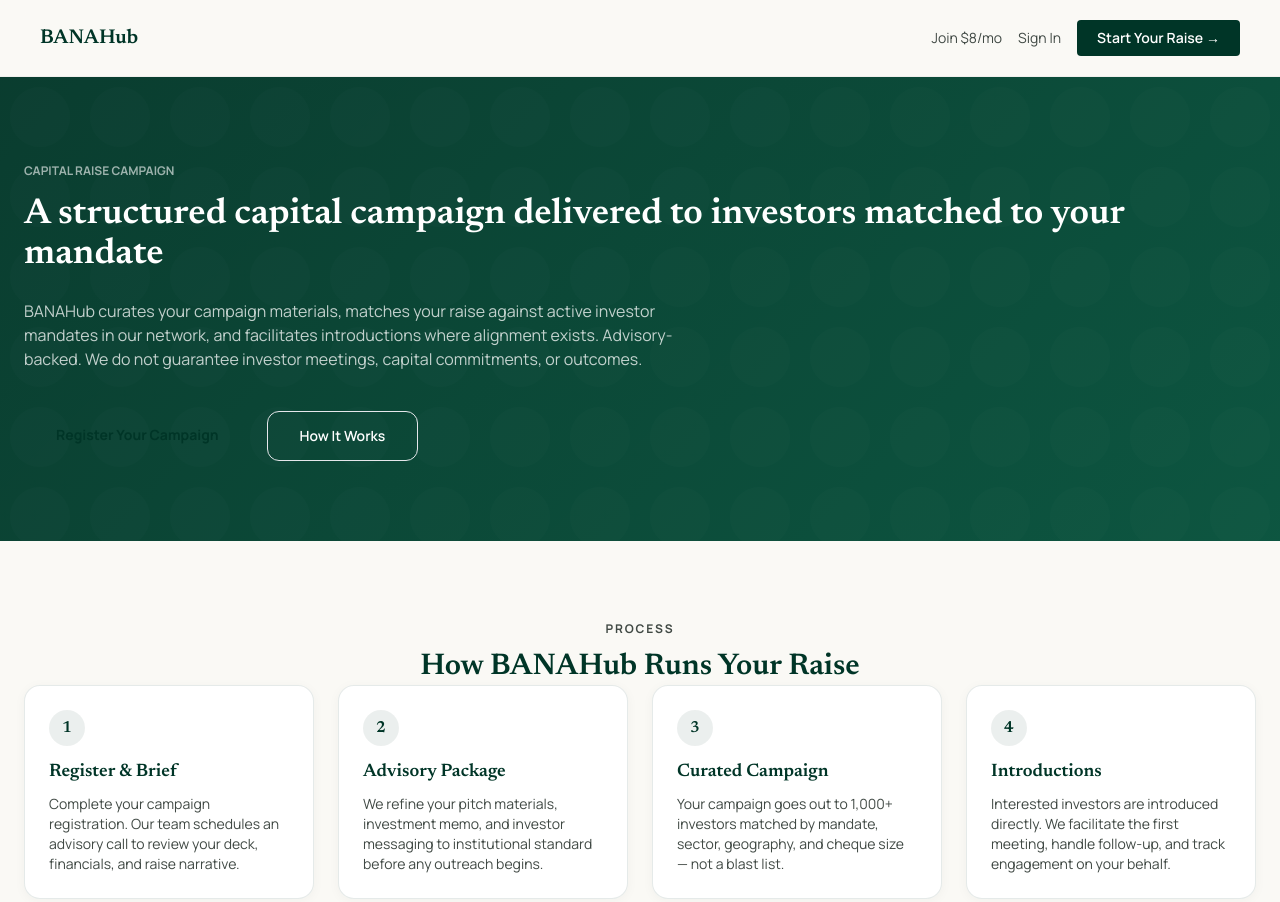
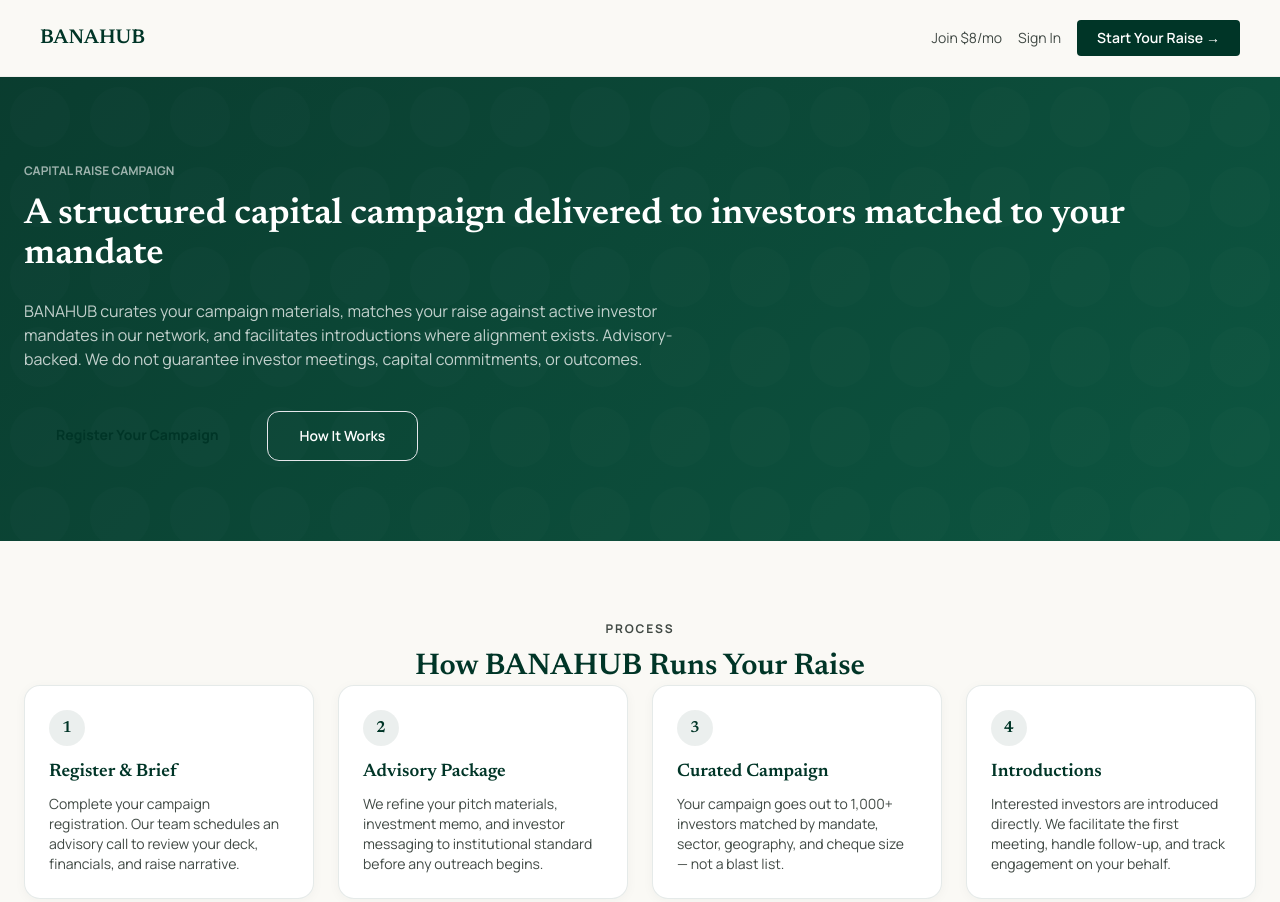
Before and after one commit to Ibthisam29/BANAHUB, a website: page banahub-complete-final/Banahub platform/fundraise.html in a window 1280 px wide. Shown: the top 902 px of the page. Drawn offline with nearby package versions, Linux system fonts and the light colour scheme.

Commit message:
Correct capitalization of 'BANAHub' to 'BANAHUB'

```diff
--- a/banahub-complete-final/Banahub platform/fundraise.html
+++ b/banahub-complete-final/Banahub platform/fundraise.html
@@ -3,8 +3,8 @@
 <head>
 <meta charset="utf-8"/>
 <meta name="viewport" content="width=device-width, initial-scale=1.0"/>
-<meta name="description" content="Launch your capital raise campaign through BANAHub's curated network of 1,000+ institutional investors across Southeast Asia, the Gulf, and North Asia."/>
-<title>Raise Capital | BANAHub</title>
+<meta name="description" content="Launch your capital raise campaign through BANAHUB's curated network of 1,000+ institutional investors across Southeast Asia, the Gulf, and North Asia."/>
+<title>Raise Capital | BANAHUB</title>
 <link rel="icon" type="image/x-icon" href="favicon.ico"/>
 <link rel="icon" type="image/png" sizes="512x512" href="logo-icon-512.png"/>
 <link rel="apple-touch-icon" href="apple-touch-icon.png"/>
@@ -12,6 +12,7 @@
 <link href="https://fonts.googleapis.com/css2?family=Newsreader:opsz,wght@6..72,400;6..72,500;6..72,600&family=Manrope:wght@300;400;500;600;700&family=Material+Symbols+Outlined:wght,FILL@400,0&display=swap" rel="stylesheet"/>
 <style>
 *,*::before,*::after{box-sizing:border-box;}
+
 body{font-family:'Manrope',system-ui,sans-serif;}
 .font-display{font-family:'Newsreader',Georgia,serif;}
 .material-symbols-outlined{font-variation-settings:'FILL' 0,'wght' 400,'GRAD' 0,'opsz' 24;vertical-align:middle;}
@@ -48,7 +49,7 @@
 
 <!-- Nav -->
 <header class="px-10 py-5 flex items-center justify-between border-b border-outline-variant/20 bg-surface/80 backdrop-blur-md sticky top-0 z-10">
-  <a href="index.html" class="font-display font-semibold text-xl text-primary">BANAHub</a>
+  <a href="index.html" class="font-display font-semibold text-xl text-primary">BANAHUB</a>
   <div class="flex items-center gap-4">
     <a href="membership.html" class="font-sans text-sm text-on-surface-variant hover:text-primary transition-colors">Join $8/mo</a>
     <a href="login.html" class="font-sans text-sm text-on-surface-variant hover:text-primary transition-colors">Sign In</a>
@@ -62,7 +63,7 @@
     <div class="max-w-3xl anim-up">
       <span class="inline-block font-sans font-bold text-xs tracking-[0.18em] uppercase text-white/60 mb-4">Capital Raise Campaign</span>
       <h1 class="font-display font-semibold text-4xl md:text-6xl text-white mb-6 leading-tight">A structured capital campaign delivered to investors matched to your mandate</h1>
-      <p class="font-sans text-base md:text-lg text-white/75 mb-10 max-w-2xl">BANAHub curates your campaign materials, matches your raise against active investor mandates in our network, and facilitates introductions where alignment exists. Advisory-backed. We do not guarantee investor meetings, capital commitments, or outcomes.</p>
+      <p class="font-sans text-base md:text-lg text-white/75 mb-10 max-w-2xl">BANAHUB curates your campaign materials, matches your raise against active investor mandates in our network, and facilitates introductions where alignment exists. Advisory-backed. We do not guarantee investor meetings, capital commitments, or outcomes.</p>
       <div class="flex flex-wrap gap-4">
         <a href="#register-form" class="bg-white text-primary px-8 py-3.5 rounded-xl font-sans font-bold text-sm hover:bg-gray-50 transition-colors">Register Your Campaign</a>
         <a href="#how-it-works" class="border border-white/25 text-white px-8 py-3.5 rounded-xl font-sans font-semibold text-sm hover:border-white/50 transition-colors">How It Works</a>
@@ -78,7 +79,7 @@
   <div class="max-w-container-max mx-auto">
     <div class="text-center mb-14 anim-up">
       <span class="block font-sans font-bold text-xs tracking-[0.15em] uppercase text-on-surface-variant mb-3">Process</span>
-      <h2 class="font-display font-semibold text-3xl md:text-4xl text-primary">How BANAHub Runs Your Raise</h2>
+      <h2 class="font-display font-semibold text-3xl md:text-4xl text-primary">How BANAHUB Runs Your Raise</h2>
     </div>
     <div class="grid grid-cols-1 md:grid-cols-4 gap-6 anim-up anim-up-d1">
       <div class="process-card">
```
